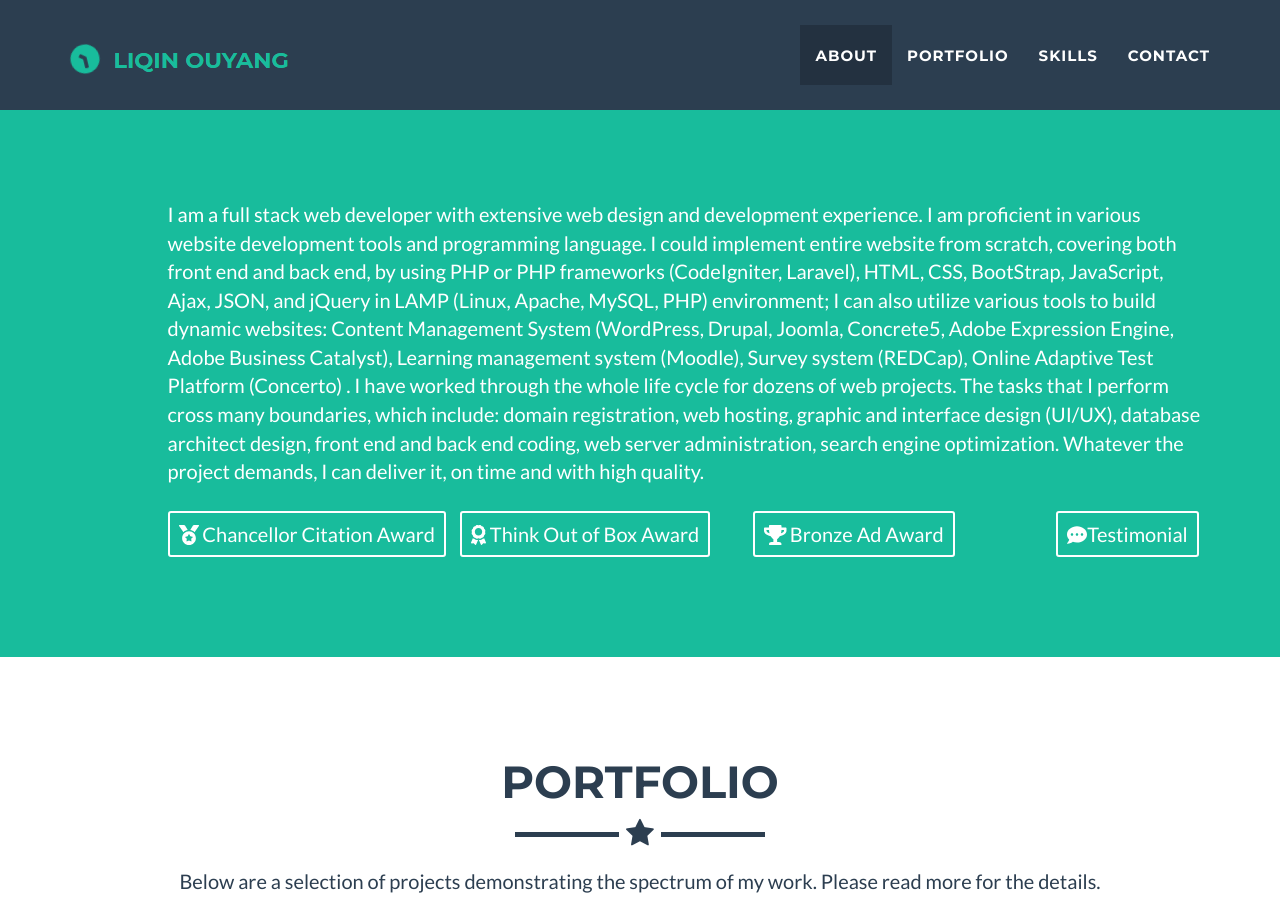
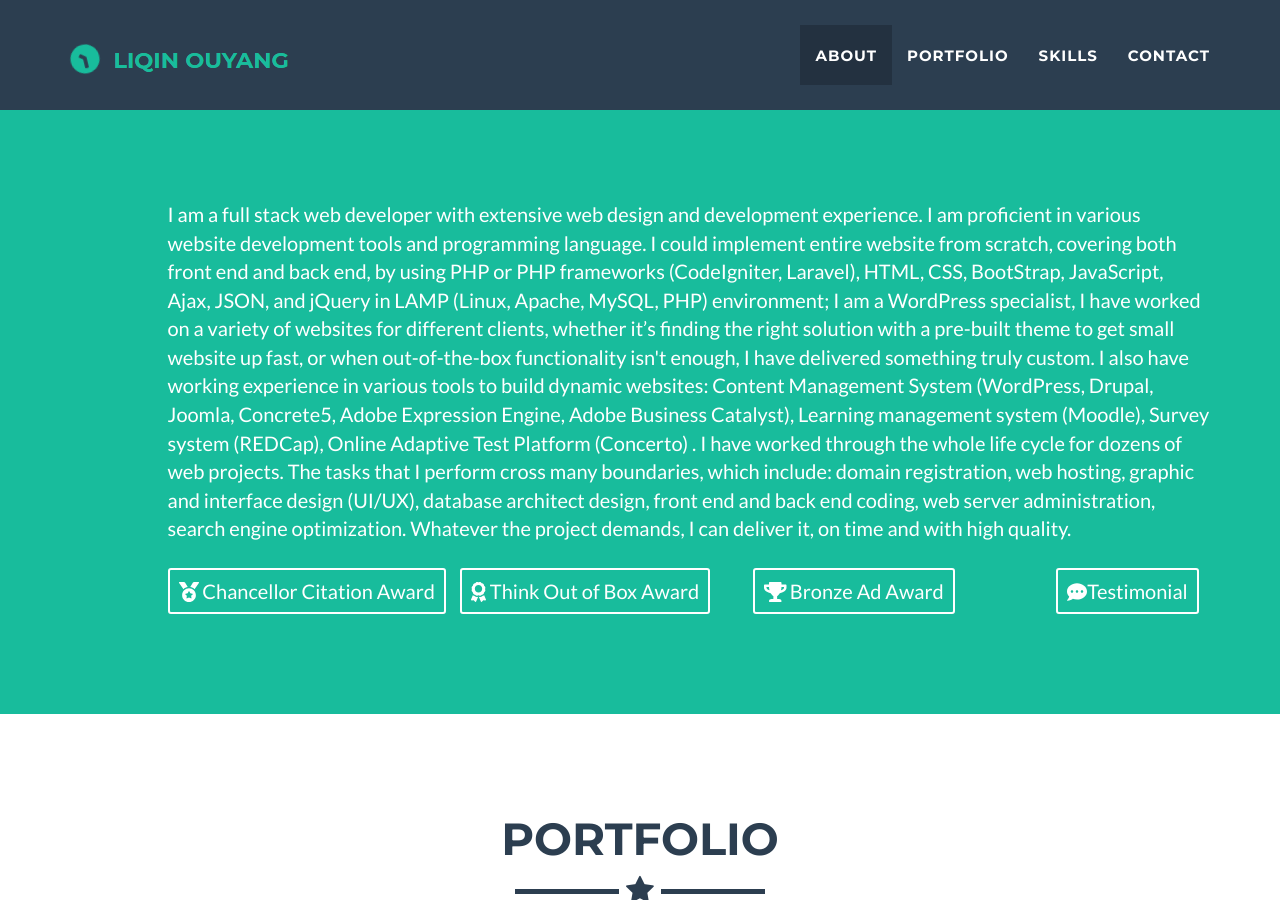
Before and after one commit to hbxtoylq/hbxtoylq.github.io, a Jekyll site: the page built from index.html, in a window 1280 px wide and 900 px high. Built offline with Jekyll 4.4.1, drawn with Linux system fonts in a browser that asks for light colours; nearby versions of some CDN libraries.

Commit message:
Update header.html

```diff
--- a/_includes/header.html
+++ b/_includes/header.html
@@ -10,8 +10,11 @@
 				<p>I am a full stack web developer with extensive web design and development experience.
 				 I am proficient in various website development tools and programming language. I could
 					implement entire website from scratch, covering both front end and back end, by using PHP or PHP frameworks (CodeIgniter, Laravel),
-					HTML, CSS, BootStrap, JavaScript, Ajax, JSON, and jQuery in LAMP (Linux, Apache, MySQL, PHP) environment;
-					I can also utilize various tools to build dynamic websites: Content Management System (WordPress, Drupal, Joomla, Concrete5, Adobe Expression Engine, Adobe Business Catalyst),
+					HTML, CSS, BootStrap, JavaScript, Ajax, JSON, and jQuery in LAMP (Linux, Apache, MySQL, PHP) environment; I am a WordPress specialist, I have worked on a
+					variety of websites for different clients, whether it’s finding the right solution with a pre-built theme to get small website up fast,
+					or when out-of-the-box functionality isn't enough, I have delivered something truly custom.
+					I also have working experience in various tools to build dynamic websites: Content Management System (WordPress, Drupal, Joomla, Concrete5,
+					Adobe Expression Engine, Adobe Business Catalyst),
 					Learning management system (Moodle),
 					Survey system (REDCap), Online Adaptive Test Platform (Concerto)
 					. I have worked through the
```
